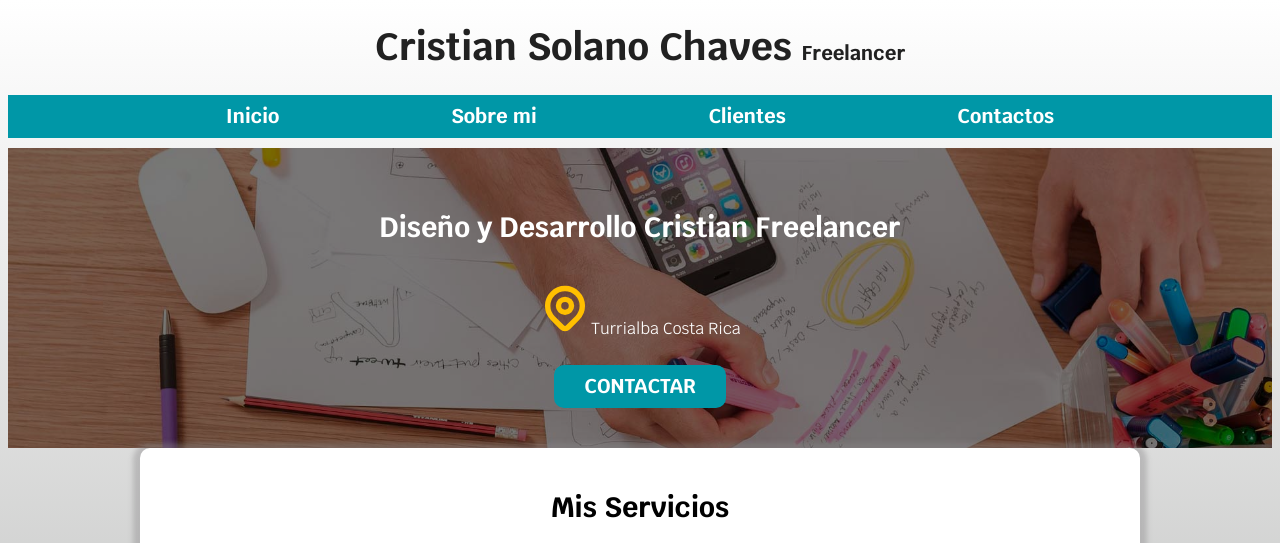
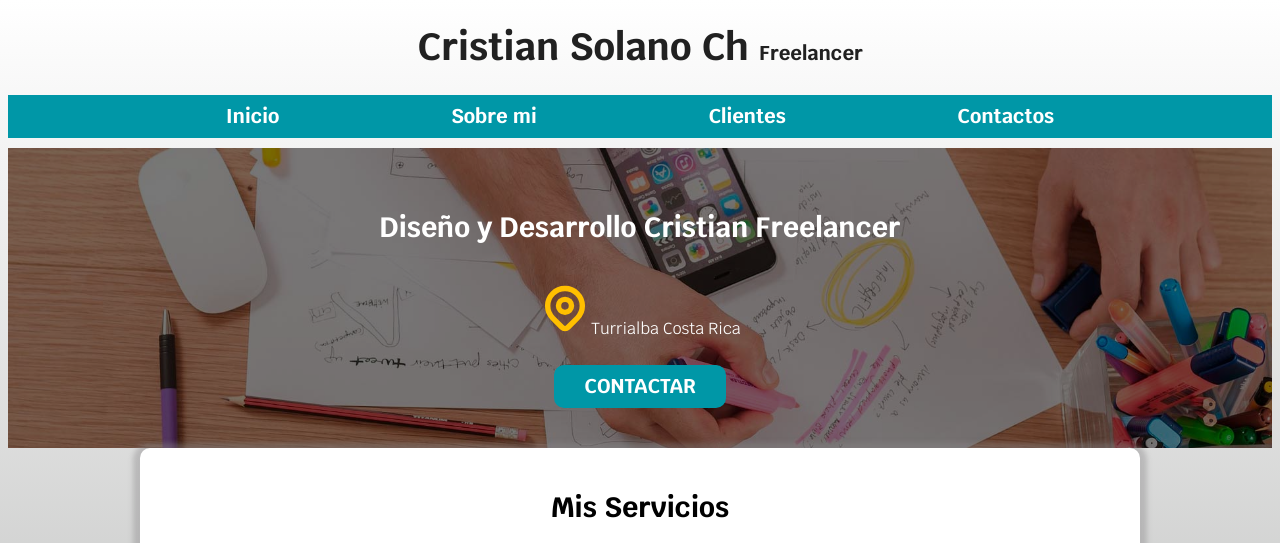
Before and after one commit to matcris09/Myfirstproyect, a plain HTML site: page index.html in a window 1280 px wide. Shown: the top 543 px of the page. Drawn offline with Linux system fonts and the light colour scheme.

Commit message:
cambio nombre

```diff
--- a/index.html
+++ b/index.html
@@ -20,7 +20,7 @@
     <!-- Primera Parte -->
    <header>
 
-     <h1 class="titulo">Cristian Solano Chaves <span>Freelancer</span></h1>
+     <h1 class="titulo">Cristian Solano Ch <span>Freelancer</span></h1>
 
     </header>
 
```
